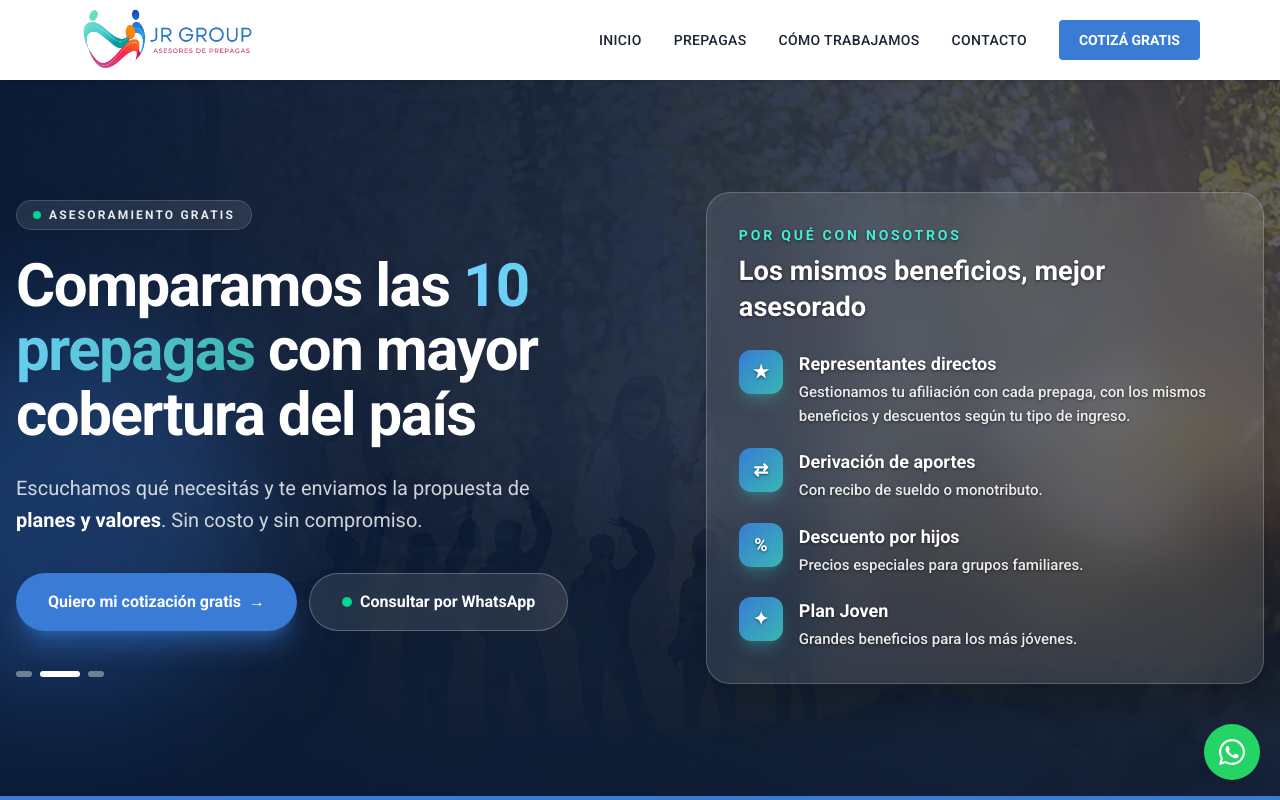
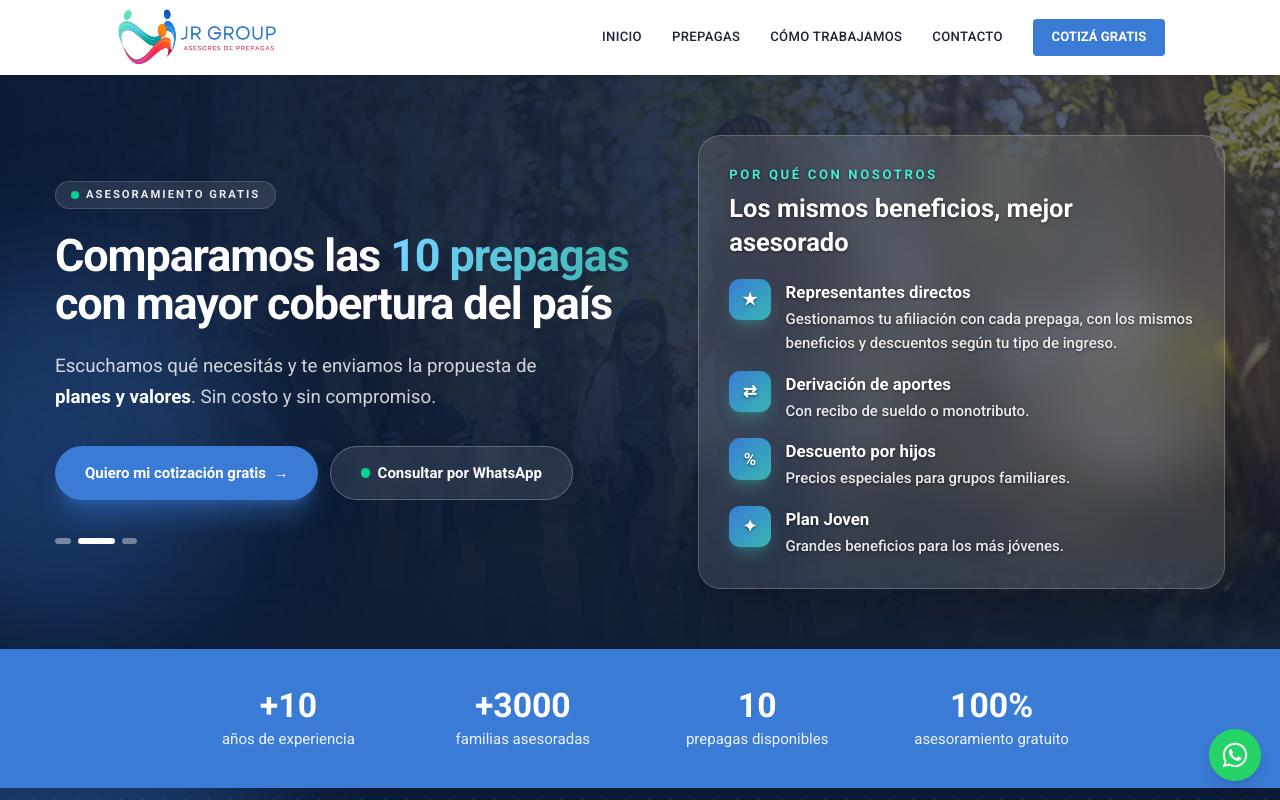
Before and after one commit to santiagofdmkt/jrgroup-web, a Next.js app: page / in a window 1280 px wide. Shown: the top 800 px of the page. Built offline with nearby package versions, Linux system fonts and the light colour scheme.

Commit message:
Web mas compacta en notebooks

```diff
--- a/app/globals.css
+++ b/app/globals.css
@@ -62,3 +62,8 @@ body {
 
 /* Manito en selectores y botones de toda la web */
 select, button { cursor: pointer; }
+
+/* En notebooks (pantallas de 1024 a 1536 px) todo un poco mas compacto */
+@media (min-width: 1024px) and (max-width: 1536px) {
+  html { font-size: 15px; }
+}
--- a/components/HeroSlider.tsx
+++ b/components/HeroSlider.tsx
@@ -63,7 +63,7 @@ export default function HeroSlider() {
       <div className="absolute inset-0 bg-[#0b1b36]/40 lg:hidden" />
       <div aria-hidden className="pointer-events-none absolute -left-32 top-1/3 h-96 w-96 rounded-full bg-jr-azul/30 blur-3xl" />
 
-      <div className="relative mx-auto grid max-w-7xl items-center gap-12 px-4 py-16 md:py-24 lg:grid-cols-[1.15fr_1fr] lg:py-28">
+      <div className="relative mx-auto grid max-w-7xl items-center gap-10 px-4 py-12 md:py-16 lg:grid-cols-[1.15fr_1fr] 2xl:py-28">
         {/* Texto principal */}
         <div>
           <span
@@ -74,7 +74,7 @@ export default function HeroSlider() {
           </span>
 
           <h1
-            className={`mt-6 text-4xl font-extrabold leading-[1.08] tracking-tight md:text-6xl ${entrada("delay-100")}`}
+            className={`mt-6 text-4xl font-extrabold leading-[1.08] tracking-tight md:text-5xl 2xl:text-6xl ${entrada("delay-100")}`}
           >
             Comparamos las{" "}
             <span className="bg-gradient-to-r from-sky-300 to-jr-turquesa bg-clip-text text-transparent">
@@ -130,7 +130,7 @@ export default function HeroSlider() {
           <p className="text-sm font-bold uppercase tracking-[0.2em] text-teal-300">Por qué con nosotros</p>
           <h2 className="mt-2 text-2xl font-extrabold text-white md:text-[1.7rem]">Los mismos beneficios, mejor asesorado</h2>
 
-          <ul className="mt-6 space-y-5">
+          <ul className="mt-5 space-y-4">
             {beneficios.map((b) => (
               <li key={b.titulo} className="flex gap-4">
                 <span className="flex h-11 w-11 shrink-0 items-center justify-center rounded-xl bg-gradient-to-br from-jr-azul to-jr-turquesa text-lg font-bold text-white shadow-lg shadow-jr-turquesa/30">
```
